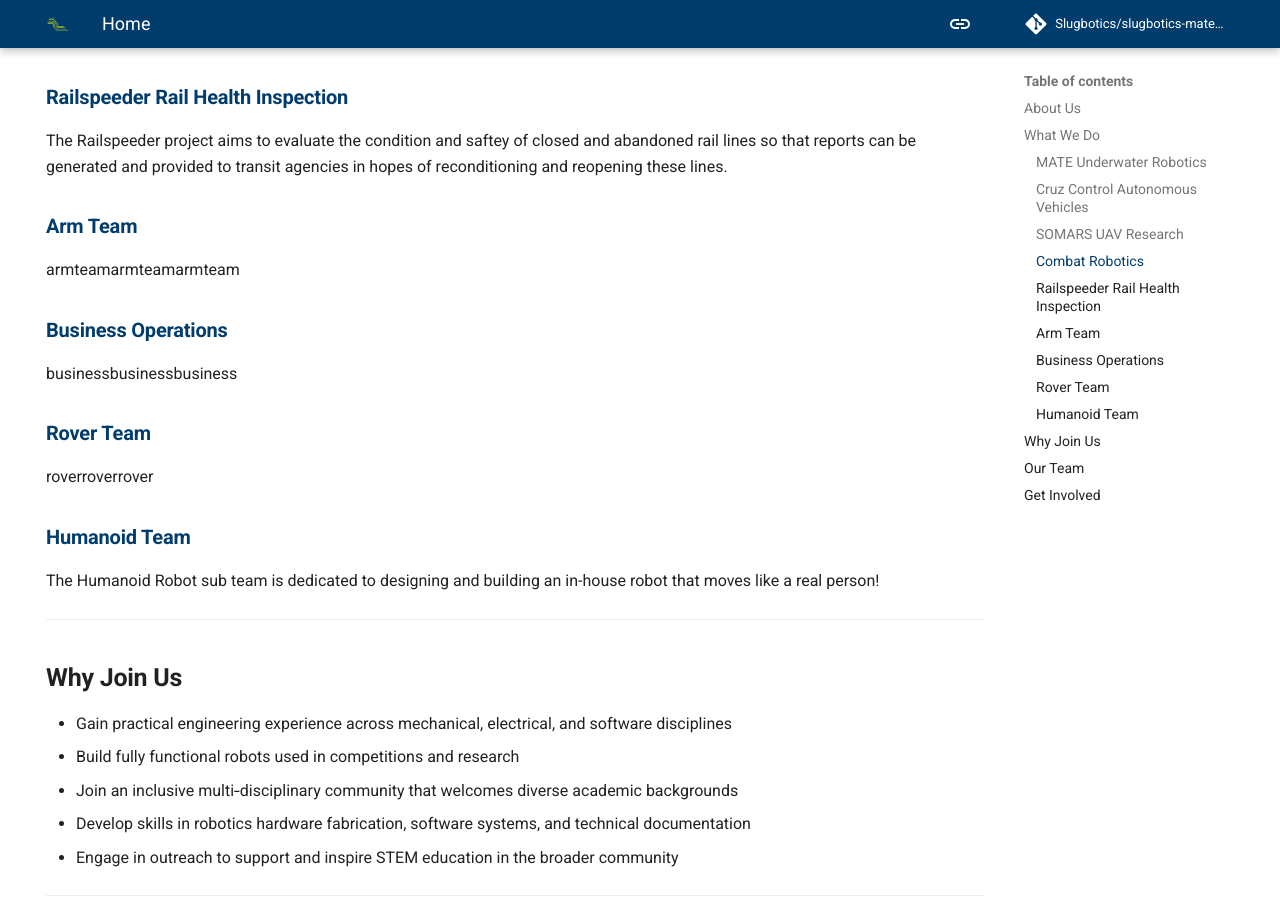
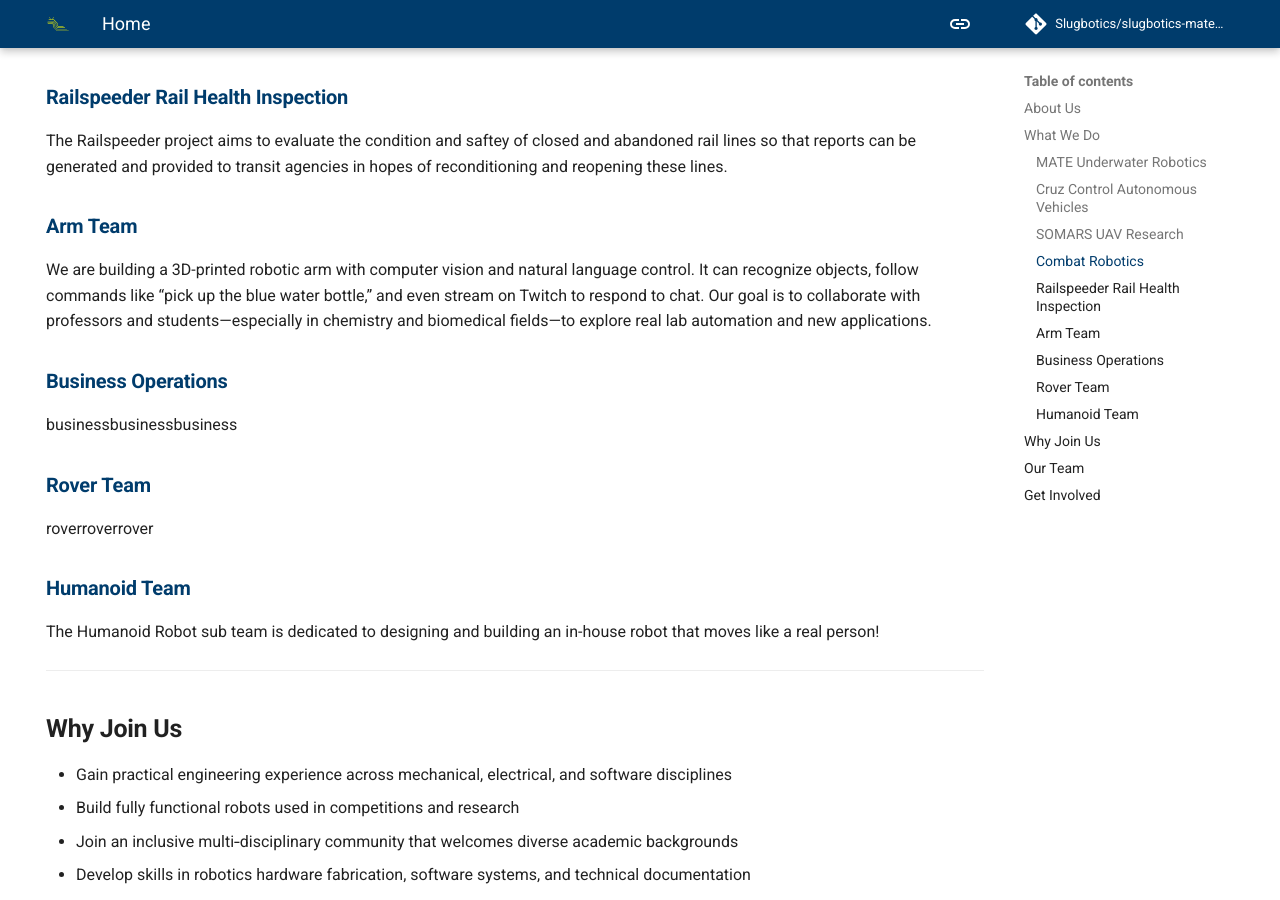
Before and after one commit to Slugbotics/slugbotics-material, an MkDocs documentation site: the page built from docs/index.md, in a window 1280 px wide and 900 px high, scrolled down 1676 px. Built offline with MkDocs 1.6.1 and Material for MkDocs 9.7.7, drawn with Linux system fonts in a browser that asks for light colours; comment, search, counter and statistics services are not loaded.

Commit message:
Added blurb about armteam

```diff
--- a/docs/index.md
+++ b/docs/index.md
@@ -43,7 +43,7 @@ agencies in hopes of reconditioning and reopening these lines.
 
 ### [Arm Team](projects/arm)
 
-armteamarmteamarmteam
+We are building a 3D-printed robotic arm with computer vision and natural language control. It can recognize objects, follow commands like “pick up the blue water bottle,” and even stream on Twitch to respond to chat. Our goal is to collaborate with professors and students—especially in chemistry and biomedical fields—to explore real lab automation and new applications.
 
 ### [Business Operations](projects/business)
 
```
